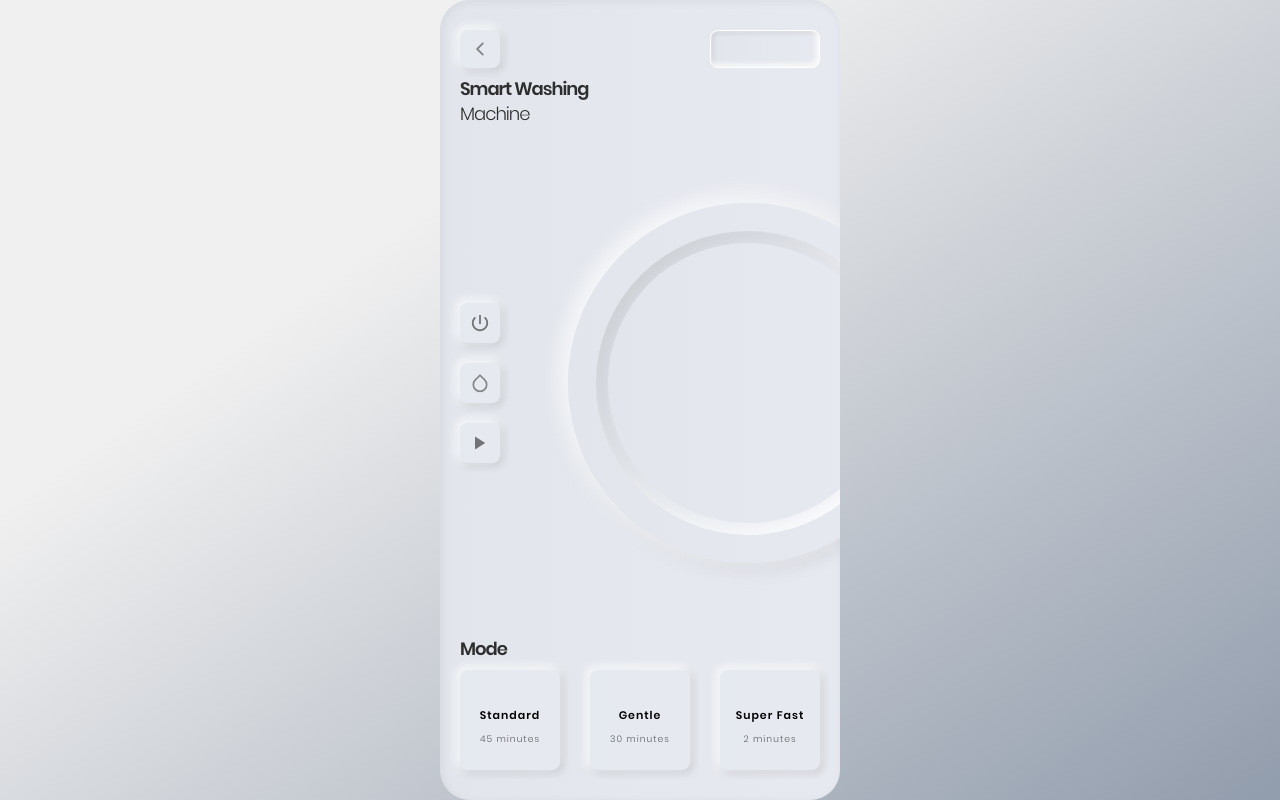
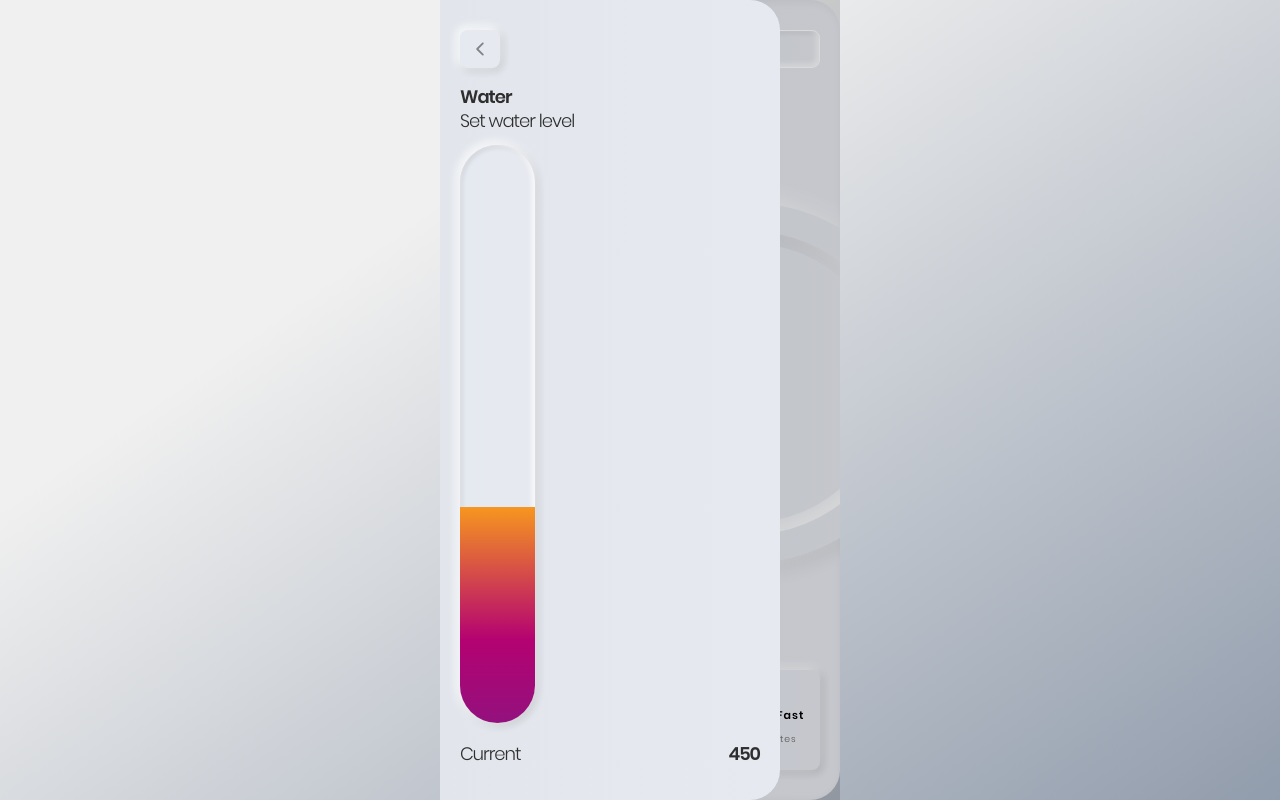
Before and after one commit to aiibe/remotewasher, a Svelte app: page / in a window 1280 px wide. Built offline with nearby package versions, Linux system fonts and the light colour scheme.

Commit message:
Draggable water level added

```diff
--- a/src/scss/style.scss
+++ b/src/scss/style.scss
@@ -254,5 +254,54 @@ svg {
 	border-top-right-radius: 3rem;
 	border-bottom-right-radius: 3rem;
 	height: 100vh;
-	padding: 2rem;
+	padding: 3rem 2rem;
 }
+
+.water {
+	display: flex;
+	flex-direction: column;
+	height: 100%;
+
+	.current-level {
+		display: flex;
+		justify-content: space-between;
+		align-items: center;
+	}
+
+	.water-picker {
+		margin: 1rem 0;
+		flex-grow: 1;
+
+		.glider {
+			height: 100%;
+			width: 25%;
+			border-radius: 10rem;
+			overflow: hidden;
+			background-image: linear-gradient(90deg, #e5e9f0 0%, #e7e9f0 100%);
+			box-shadow: -2px -2px 8px 2px rgba(255, 255, 255, 0.8),
+				2px 2px 8px 0px rgba(0, 0, 0, 0.2),
+				inset -2px -2px 5px 1px rgba(255, 255, 255, 0.8),
+				inset 2px 2px 5px 0px rgba(0, 0, 0, 0.1);
+
+			.level {
+				position: relative;
+				width: 100%;
+				height: 100%;
+
+				.mover {
+					position: absolute;
+					background: rgb(58, 2, 180);
+					background: linear-gradient(
+						0deg,
+						rgba(2, 83, 180, 1) 0%,
+						rgba(180, 2, 113, 1) 77%,
+						rgba(246, 150, 31, 1) 100%
+					);
+					width: 100%;
+					height: 100%;
+					cursor: pointer;
+				}
+			}
+		}
+	}
+}
--- a/src/ui/Modal.svelte
+++ b/src/ui/Modal.svelte
@@ -2,13 +2,14 @@
 	import { fade, fly } from 'svelte/transition'
 	import { quintOut } from 'svelte/easing'
 	import { modalOpen } from './State'
+	import Water from './Water.svelte'
 </script>
 
 {#if $modalOpen}
 	<div class="modal" transition:fade on:click="{() => modalOpen.set(false)}"></div>
 	<div class="modal-wrap">
 		<div class="modal-content" transition:fly="{{ duration: 500, x: -400, opacity: 1, easing: quintOut}}">
-			Hello World
+			<Water />
 		</div>
 	</div>
 {/if}
--- a/src/ui/State.js
+++ b/src/ui/State.js
@@ -2,8 +2,9 @@ import { writable } from 'svelte/store'
 
 const power = writable(false)
 const isRunning = writable(false)
-const modalOpen = writable(false)
+const modalOpen = writable(true)
 const selectedMode = writable('')
 const timer = writable(0) // ms
+const waterLevel = writable(450) // max 1200
 
-export { isRunning, modalOpen, selectedMode, timer, power }
+export { isRunning, modalOpen, selectedMode, timer, power, waterLevel }
--- /dev/null
+++ b/src/ui/Water.svelte
@@ -0,0 +1,101 @@
+<script>
+	import { modalOpen, waterLevel } from './State'
+	import { fly } from 'svelte/transition'
+	import { quintOut } from 'svelte/easing'
+	import { onMount } from 'svelte'
+
+	const maxWaterLevel = 1200
+
+	let mover, moverTop, moverHeight
+
+	onMount(() => {
+		moverHeight = mover.getBoundingClientRect().height
+		let quantityPx = $waterLevel * moverHeight / maxWaterLevel
+		let topStart = moverHeight - quantityPx
+		mover.style.top = topStart + 'px'
+	})
+
+
+	let willClose = false
+	function goBack() {
+		willClose = true
+		modalOpen.set(false)
+	}
+
+	// Mouse events
+
+	let moved, mouseStartY
+
+	function mouseDown(event) {
+		moved = true
+		moverTop = mover.offsetTop
+		mouseStartY = event.clientY
+	}
+
+	function mouseMove(event) {
+		event.preventDefault()
+
+		if (moved) {
+			let dragDistance = - (mouseStartY - event.clientY)
+			let newTop = moverTop + dragDistance
+			let quantityPx = moverHeight - newTop
+			event.target.style.top = newTop + 'px'
+			waterLevel.update(w => quantityPx * maxWaterLevel / moverHeight)
+		}
+	}
+
+	// Touch events
+
+	let touchMoved, touchStartY
+
+	function touchDown(event) {
+		event.preventDefault()
+
+		touchMoved = true
+		moverTop = event.target.offsetTop
+		touchStartY = event.touches[0].clientY
+	}
+
+	function touchMove(event) {
+		event.preventDefault()
+
+		if (touchMoved) {
+			let dragDistance = - (touchStartY - event.touches[0].clientY)
+			let newTop = moverTop + dragDistance
+			let quantityPx = moverHeight - newTop
+			event.target.style.top = newTop + 'px'
+			waterLevel.update(w => quantityPx * maxWaterLevel / moverHeight)
+		}
+	}
+
+</script>
+
+<div class="water">
+	<div>
+		<button class="back" class:active={willClose} on:click={goBack}>
+			<svg fill="#222" viewBox="0 0 512 512" xmlns="http://www.w3.org/2000/svg">
+				<path
+					d="M217.9 256L345 129c9.4-9.4 9.4-24.6 0-33.9-9.4-9.4-24.6-9.3-34 0L167 239c-9.1 9.1-9.3 23.7-.7 33.1L310.9 417c4.7 4.7 10.9 7 17 7s12.3-2.3 17-7c9.4-9.4 9.4-24.6 0-33.9L217.9 256z">
+				</path>
+			</svg>
+		</button>
+	</div>
+	<div class="greeting">
+		<h1>Water</h1>
+		<h2>Set water level</h2>
+	</div>
+	<div class="water-picker">
+		<div class="glider">
+			<div class="level">
+				<div class="mover" bind:this={mover} on:mousedown={mouseDown} on:mousemove={mouseMove}
+					on:mouseup="{() => moved = false}" on:touchstart={touchDown} on:touchmove={touchMove}
+					on:touchEnd="{ () => touchMoved = false}"
+					transition:fly="{{ delay: 500, duration: 700, y: 400, opacity: 1, easing: quintOut}}"></div>
+			</div>
+		</div>
+	</div>
+	<div class="greeting current-level">
+		<h2>Current</h2>
+		<h1>{Math.round($waterLevel)}</h1>
+	</div>
+</div>
```
